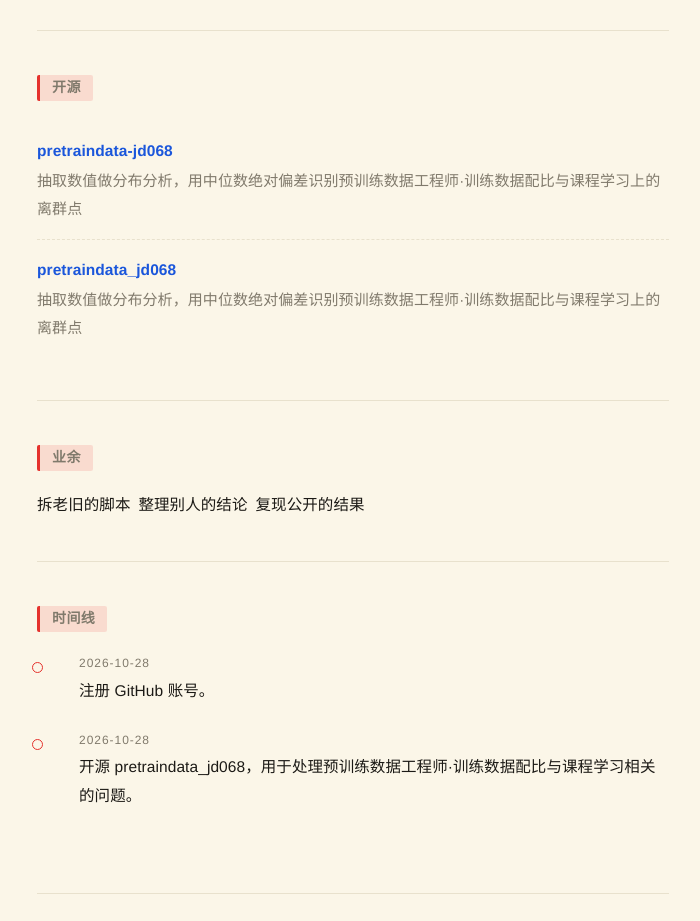
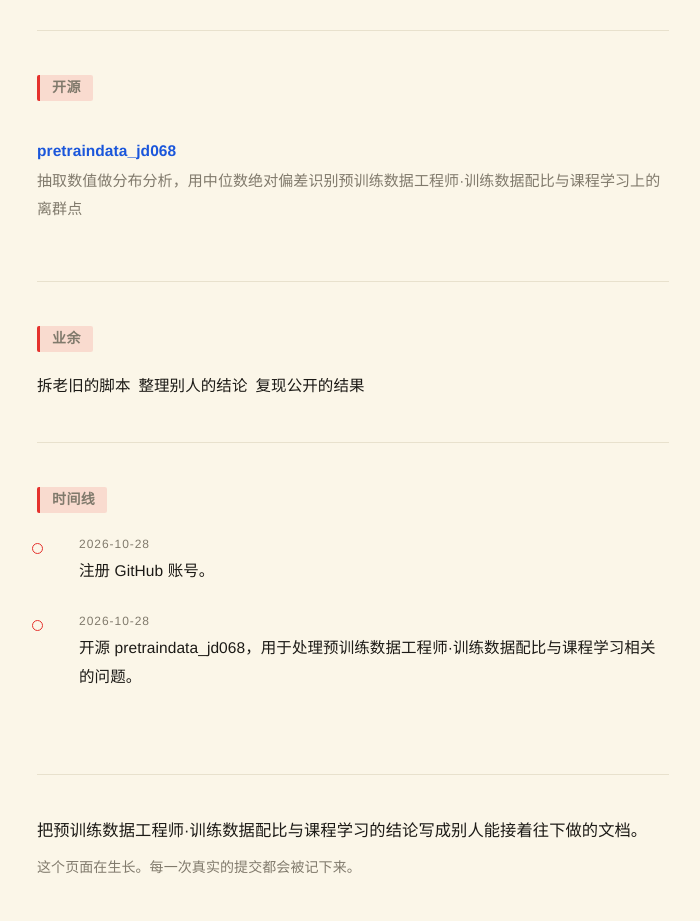
Before and after one commit to wiechet/wiechet.github.io, a plain HTML site: page index.html in a window 1280 px wide. Shown: the part 900-1821 px from the top of the page, without its empty margins (287-987 px from the left). Drawn offline with Linux system fonts and the light colour scheme.

Commit message:
fix: 更新个人站点

```diff
--- a/index.html
+++ b/index.html
@@ -102,9 +102,6 @@
 <section id="work">
   <h2>开源</h2>
   <ul class="repos">
-    <li><div class="name"><a href="https://github.com/wiechet/pretraindata-jd068" rel="noopener">pretraindata-jd068</a></div>
-      <div class="desc">抽取数值做分布分析，用中位数绝对偏差识别预训练数据工程师·训练数据配比与课程学习上的离群点</div>
-    </li>
     <li><div class="name"><a href="https://github.com/wiechet/pretraindata_jd068" rel="noopener">pretraindata_jd068</a></div>
       <div class="desc">抽取数值做分布分析，用中位数绝对偏差识别预训练数据工程师·训练数据配比与课程学习上的离群点</div>
     </li>
```
